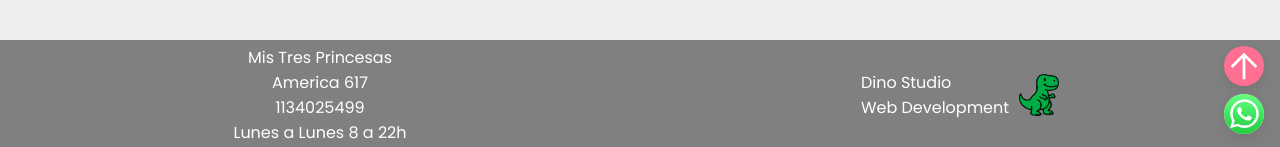
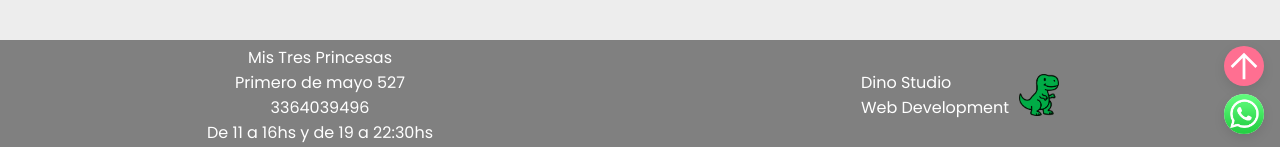
Before and after one commit to hernanveyret/mistresprinsesas, a React (Vite) app: page / in a window 1280 px wide. Shown: the part 650-797 px from the top of the page. Built offline with nearby package versions, Linux system fonts and the light colour scheme; no server answers; the database is empty; a web font is replaced by a local one.

Commit message:
cambios y arreglos

```diff
--- a/src/App.jsx
+++ b/src/App.jsx
@@ -183,7 +183,7 @@ useEffect(() => {
   // Enviar mensaje por whatsApp
   const handleEnviarWhatsApp = () => {
   //const mensaje = crearMensajeWhatsApp(carrito, nombre, direccion, telefono);
-  const mensaje = 'Hola, quiero hacer una consulta desde e-shop!'
+  const mensaje = 'Hola, quiero hacer una consulta desde Mis Tres Princesas'
   const numeroVendedor = "3364039496"; // con código país, sin +
   const url = `https://wa.me/${numeroVendedor}?text=${encodeURIComponent(mensaje)}`;
   window.open(url, "_blank");
@@ -383,9 +383,9 @@ useEffect(() => {
       <footer>
         <section className="footer-info">
           <p>Mis Tres Princesas</p>
-          <p>America 617</p>
-          <p>1134025499</p>
-          <p>Lunes a Lunes 8 a 22h</p>
+          <p>Primero de mayo 527</p>
+          <p>3364039496</p>
+          <p>De 11 a 16hs y de 19 a 22:30hs</p>
         </section>
         <section className="footer-programador-info">
           <div>
--- a/src/Components/EnviarPedido.jsx
+++ b/src/Components/EnviarPedido.jsx
@@ -91,9 +91,9 @@ const EnviarPedido = ({productosEnCarrito,
   const handleCompartir = (text) => {
     let url = ''
     if(text === 'Alias'){
-      url = 'Patripatri09'
+      url = 'patripatri09'
     }else {
-      url = 'mistresprincesas' //CVU/CBU
+      url = '1430001713034002480016' //CVU/CBU
     }
     navigator.clipboard.writeText(url)
       .then(() => {
--- a/src/Components/Menu.jsx
+++ b/src/Components/Menu.jsx
@@ -18,10 +18,10 @@ const Menu = ({ openMenu,
     let url = ''
     if(text === 'Alias'){
       setTextoCompartir('Alias')
-      url = 'Patripatri09'
+      url = 'patripatri09'
     }else {
       setTextoCompartir('CVU/CBU')
-      url = 'mistresprincesas'
+      url = '1430001713034002480016'
     }
     navigator.clipboard.writeText(url)
       .then(() => {
```
